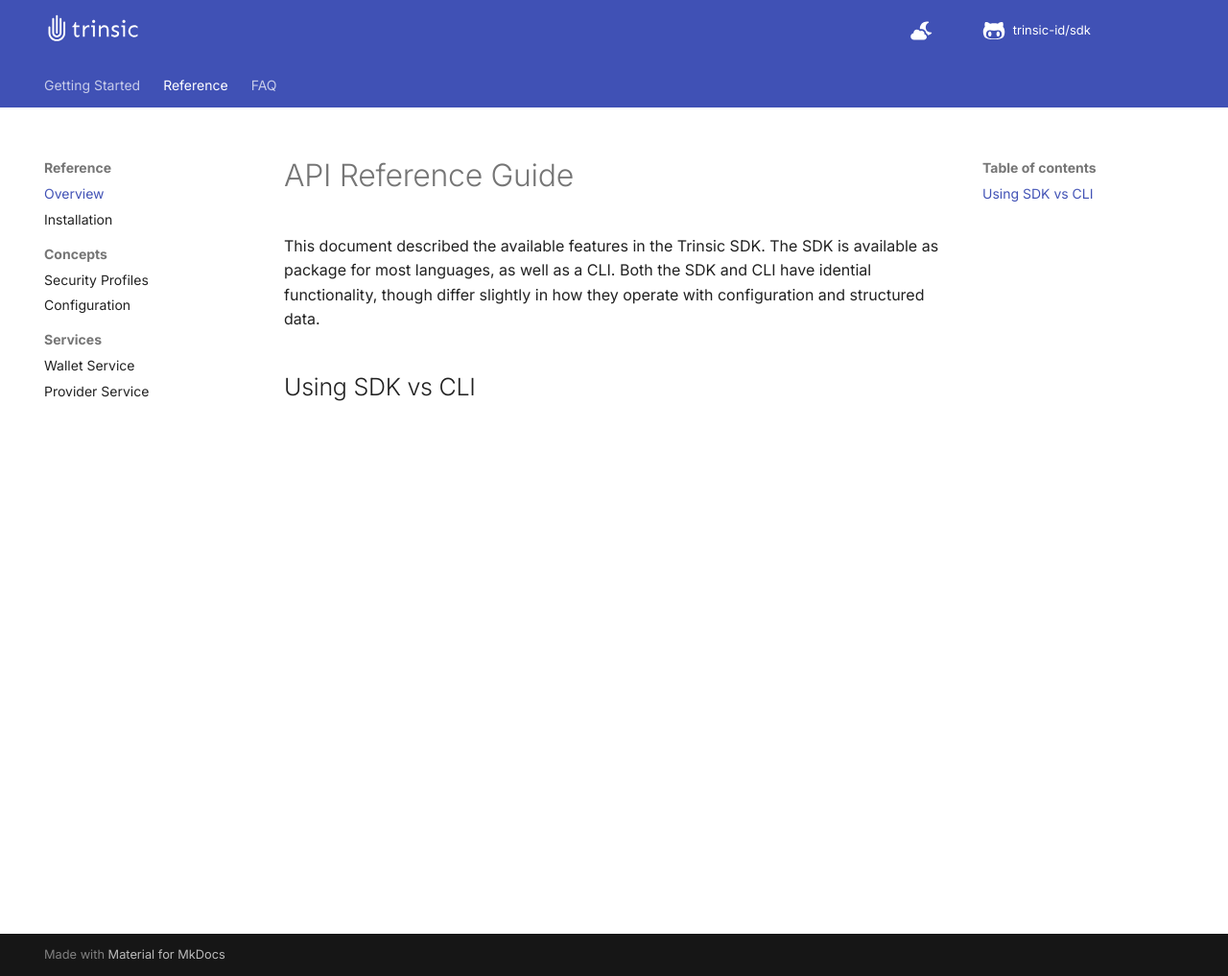
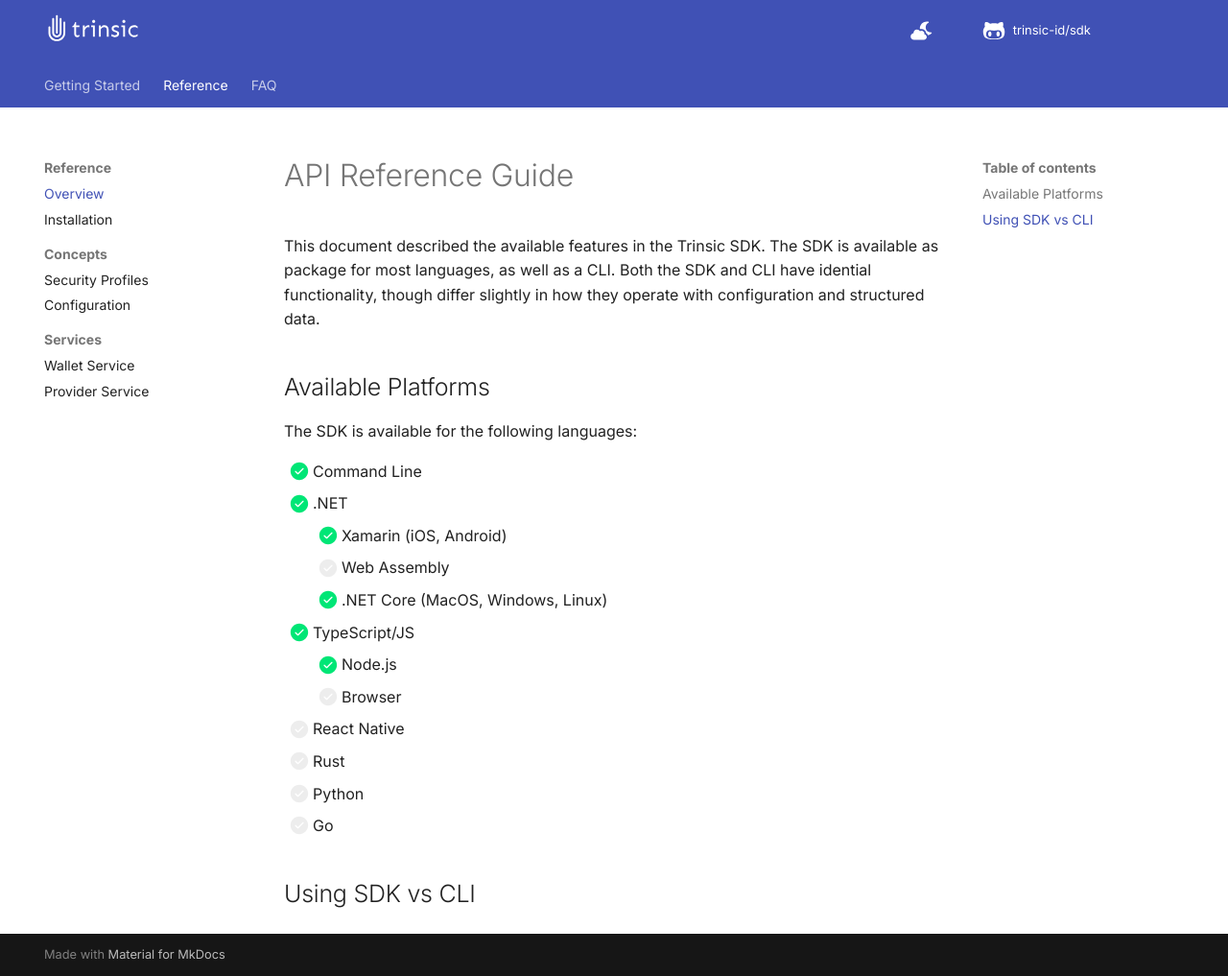
Before and after one commit to trinsic-id/v2-sdk, an MkDocs documentation site: the page built from docs/reference/index.md, in a window 1280 px wide and 1017 px high. Shown: the whole window at 96% size. Built offline with MkDocs 1.6.1 and Material for MkDocs 9.7.7, drawn with Linux system fonts in a browser that asks for light colours; comment, search, counter and statistics services are not loaded.

Commit message:
Available languages

```diff
--- a/docs/reference/index.md
+++ b/docs/reference/index.md
@@ -2,4 +2,21 @@
 
 This document described the available features in the Trinsic SDK. The SDK is available as package for most languages, as well as a CLI. Both the SDK and CLI have idential functionality, though differ slightly in how they operate with configuration and structured data.
 
+## Available Platforms
+
+The SDK is available for the following languages:
+
+- [x] Command Line
+- [x] .NET
+    - [x] Xamarin (iOS, Android)
+    - [ ] Web Assembly
+    - [x] .NET Core (MacOS, Windows, Linux)
+- [x] TypeScript/JS
+    - [x] Node.js
+    - [ ] Browser
+- [ ] React Native
+- [ ] Rust
+- [ ] Python
+- [ ] Go
+
 ## Using SDK vs CLI
--- a/mkdocs.yml
+++ b/mkdocs.yml
@@ -53,6 +53,8 @@
   - pymdownx.emoji:
       emoji_index: !!python/name:materialx.emoji.twemoji
       emoji_generator: !!python/name:materialx.emoji.to_svg
+  - pymdownx.tasklist:
+      custom_checkbox: true
   - attr_list
   - def_list
   - toc:
```
